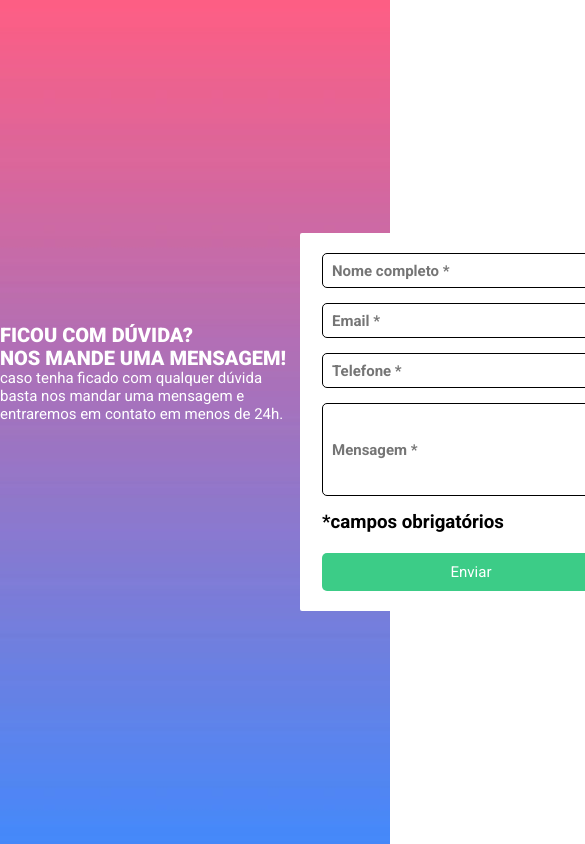
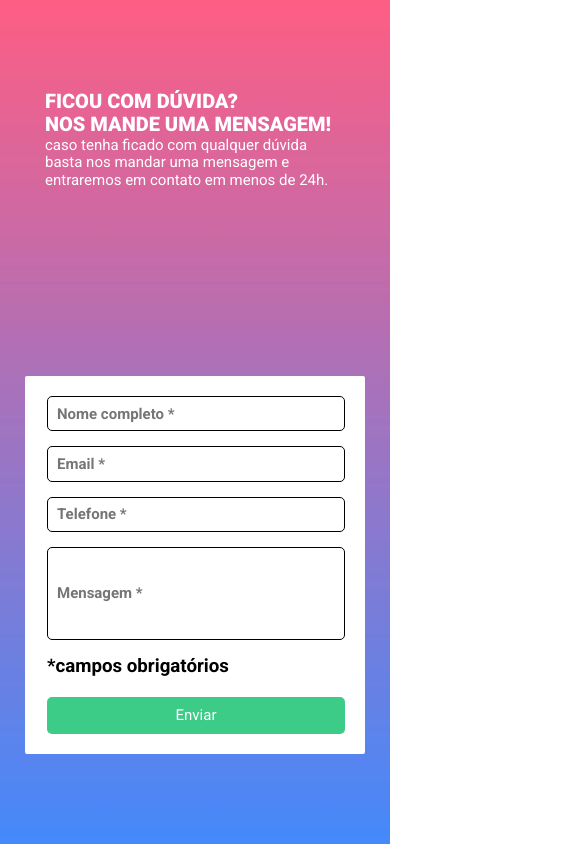
Before and after one commit to Kaue-Mota/quest-formulario, a plain HTML site: page index.html in a window 390 px wide. Shown: the top 844 px of the page, 585 px wide, since content can reach past the window. Drawn offline with Linux system fonts and the light colour scheme.

Commit message:
Responsividade para dispositivos mobile adicionada

```diff
--- a/src/css/responsive.css
+++ b/src/css/responsive.css
@@ -1,5 +1,5 @@
 @media (max-width:768px){
-    .container-all{
+    section{
         display: flex;
         flex-direction: column;
     }
```
